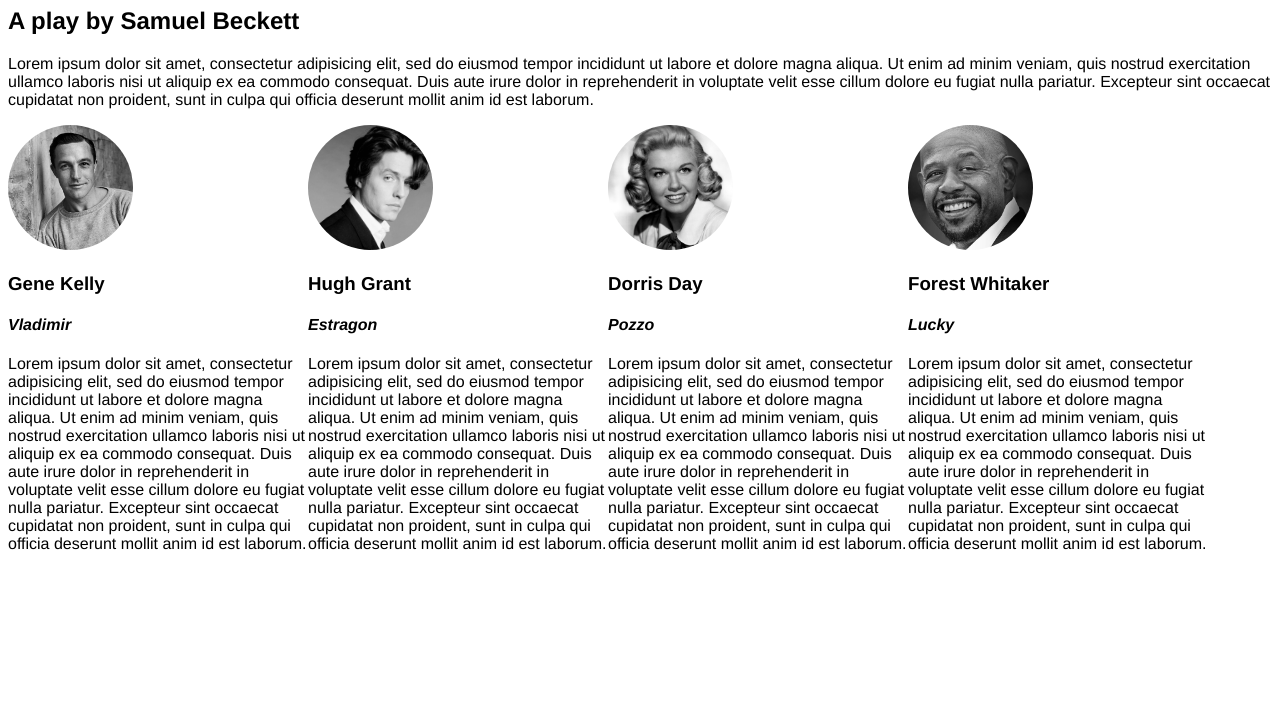
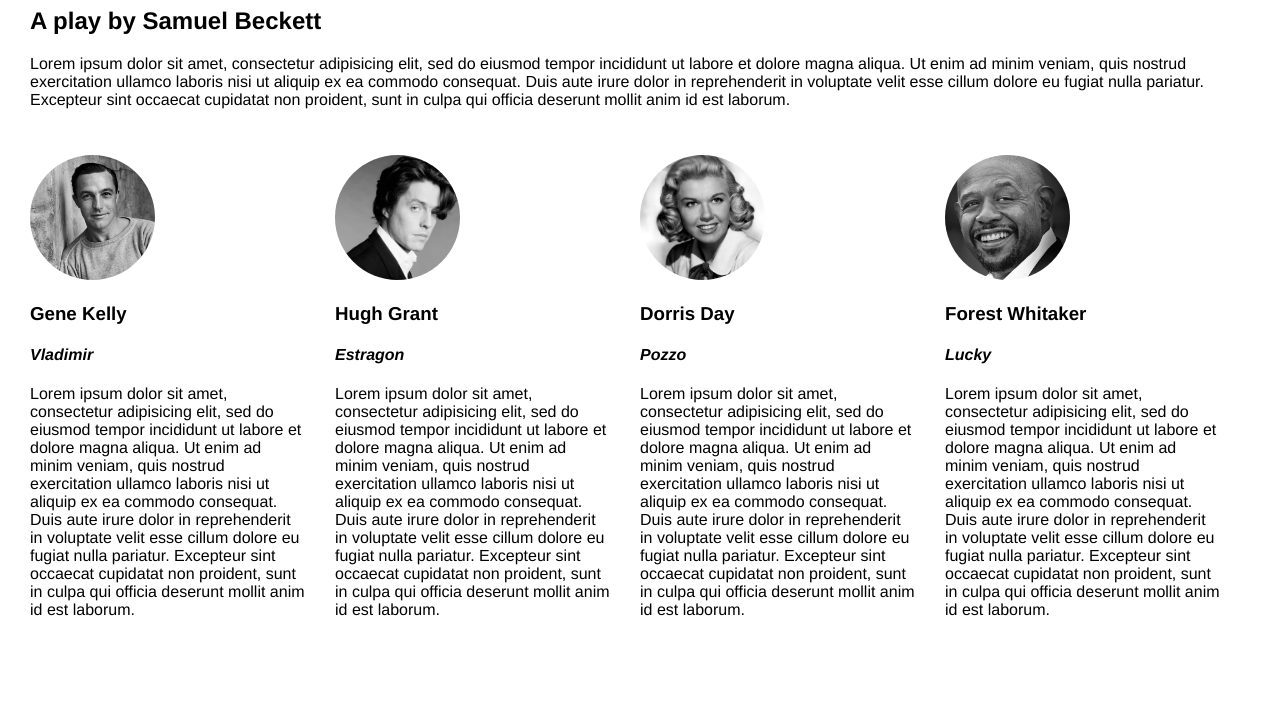
Before and after one commit to tmneef/Waiting-for-Godot, a plain HTML site: page index.html in a window 1280 px wide. Shown: the part 73-800 px from the top of the page. Drawn offline with Linux system fonts and the light colour scheme.

Commit message:
Added padding around intro paragraph and columns, and margins around body.

```diff
--- a/css/styles.css
+++ b/css/styles.css
@@ -1,10 +1,7 @@
 .column {
   float: left;
-  width: 300px;
-}
-
-.column-group {
-  column-gap: 30px;
+  width: 275px;
+  padding-right: 30px;
 }
 
 .img-circle {
@@ -13,8 +10,18 @@
   height: 125px;
 }
 
+.intro {
+  padding-bottom: 30px;
+}
+
+body {
+  margin-left: 30px;
+  margin-right: 30px;
+}
+
 h1 {
   font-family: helvetica;
+  text-transform: uppercase;
 }
 
 h2 {
--- a/index.html
+++ b/index.html
@@ -8,9 +8,8 @@
   <body>
       <h1>Waiting for Godot</h1>
       <h2>A play by Samuel Beckett</h2>
-      <p>Lorem ipsum dolor sit amet, consectetur adipisicing elit, sed do eiusmod tempor incididunt ut labore et dolore magna aliqua. Ut enim ad minim veniam, quis nostrud exercitation ullamco laboris nisi ut aliquip ex ea commodo consequat. Duis aute irure dolor in reprehenderit in voluptate velit esse cillum dolore eu fugiat nulla pariatur. Excepteur sint occaecat cupidatat non proident, sunt in culpa qui officia deserunt mollit anim id est laborum.</p>
+      <p class=intro>Lorem ipsum dolor sit amet, consectetur adipisicing elit, sed do eiusmod tempor incididunt ut labore et dolore magna aliqua. Ut enim ad minim veniam, quis nostrud exercitation ullamco laboris nisi ut aliquip ex ea commodo consequat. Duis aute irure dolor in reprehenderit in voluptate velit esse cillum dolore eu fugiat nulla pariatur. Excepteur sint occaecat cupidatat non proident, sunt in culpa qui officia deserunt mollit anim id est laborum.</p>
 
-  <div class="column-group">
     <div class="column">
       <img class="img-circle" src="img/genekelly.jpg" atl="An image of actor Gene Kelly.">
       <h3>Gene Kelly</h3>
@@ -38,7 +37,7 @@
       <h4>Lucky</h4>
       <p>Lorem ipsum dolor sit amet, consectetur adipisicing elit, sed do eiusmod tempor incididunt ut labore et dolore magna aliqua. Ut enim ad minim veniam, quis nostrud exercitation ullamco laboris nisi ut aliquip ex ea commodo consequat. Duis aute irure dolor in reprehenderit in voluptate velit esse cillum dolore eu fugiat nulla pariatur. Excepteur sint occaecat cupidatat non proident, sunt in culpa qui officia deserunt mollit anim id est laborum.</p>
     </div>
-  </div>
+
 
   </body>
 </html>
```
